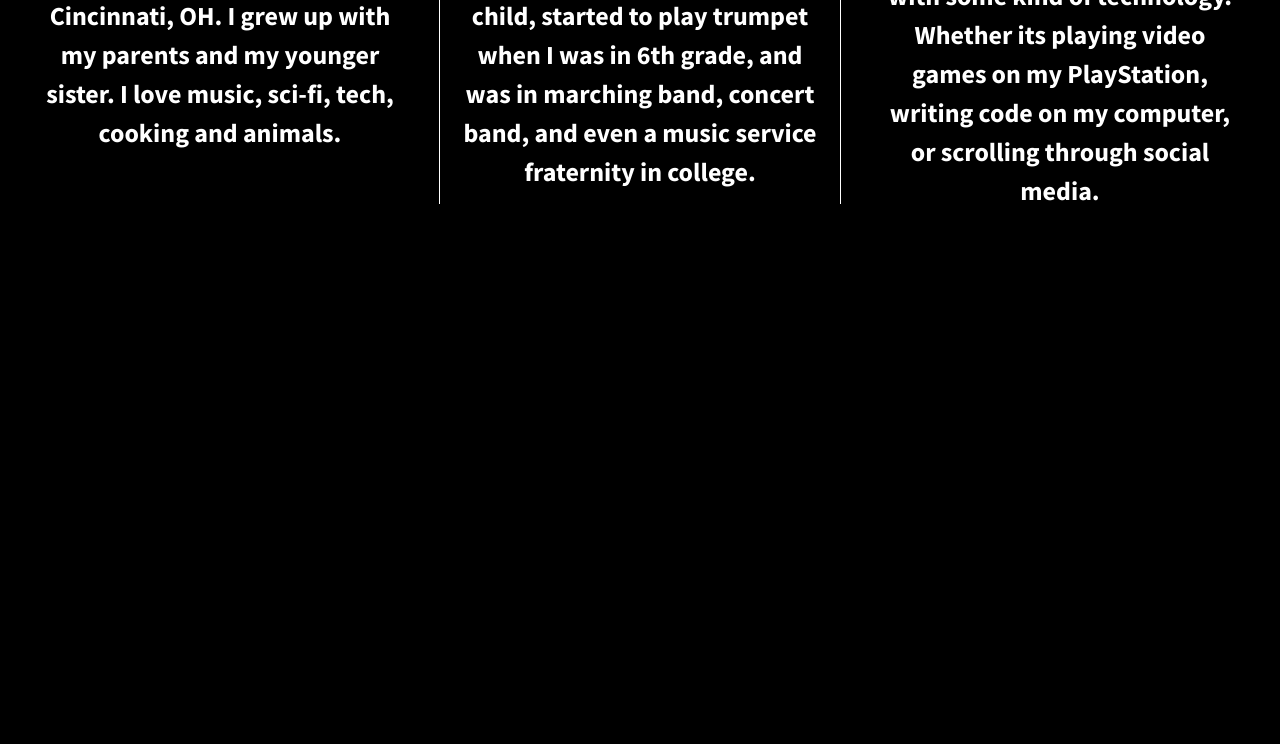
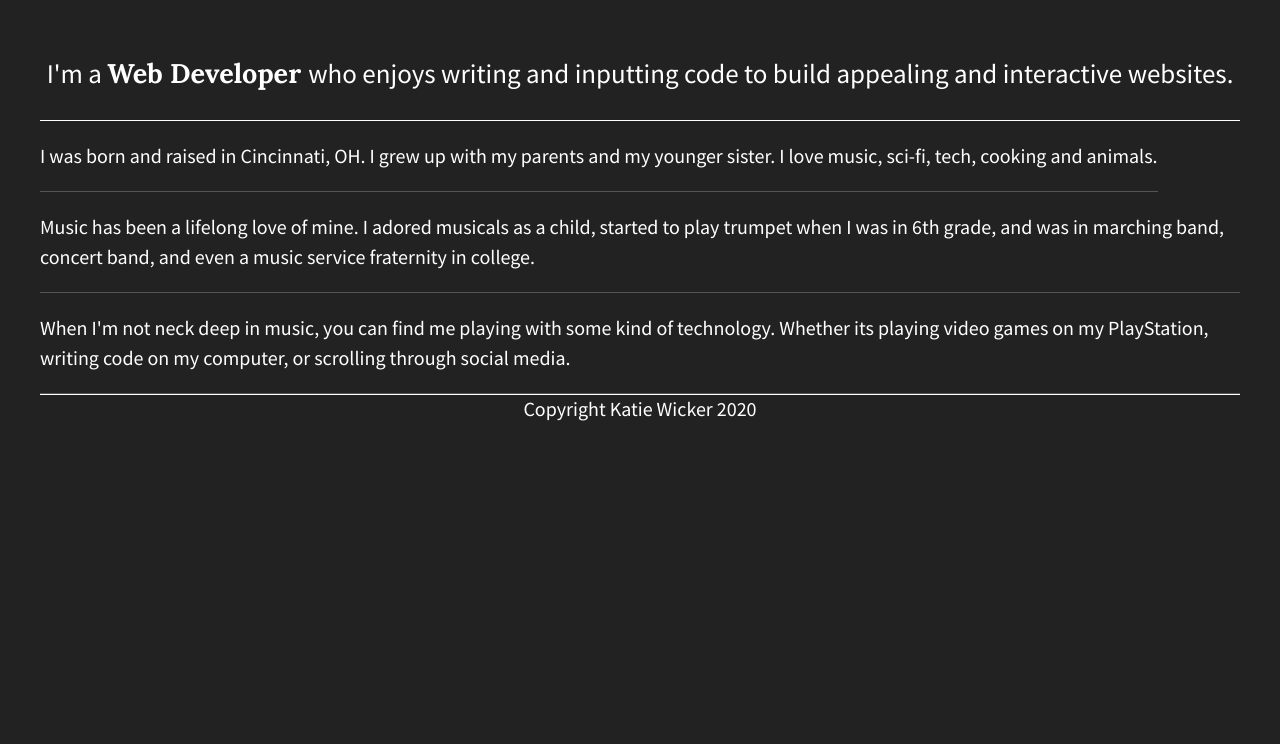
Before and after one commit to wickerkm/div-flex-starter, a plain HTML site: page index.html in a window 1280 px wide. Shown: the part 136-880 px from the top of the page. After the commit the page ends 800 px from the top, so only its background shows below. Drawn offline with nearby package versions, Linux system fonts and the light colour scheme.

Commit message:
more edits

```diff
--- a/css/main.css
+++ b/css/main.css
@@ -97,46 +97,75 @@ textarea {
 
 
 html {
-  background-color: #000000;
+  background-color: #222;
   height: 100%;
+  width: 100%;
 }
 
 body {
   font-family: 'Source Sans Pro', sans-serif;
-  padding: 2em;
+  padding: 0em 2em;
   font-size: 1.25em;
-  height: 100%;
+  color: #fff;
+  display: flex;
+  justify-content: center;
 }
 
-.wrapper {
+header,
+footer {
+  display: flex;
+  justify-content: flex-start;
+  width: 100%;
+}
+
+header h1 {
+  font-family: "Lora", sans-serif;
+  font-size: 3em;
+}
+
+main {
+  border-bottom: 1px solid #fff;
+  display: flex;
+  justify-content: center;
+  width: 100%;
+}
+
+main p{
+  font-size: 1.35em;
+}
+
+header,
+footer,
+main{
+  display: flex;
+  justify-content: center;
+  align-items: center;
+}
+
+p span {
+  font-family: "Lora", sans-serif;
+}
+.flex-container {
   /*add display:flex and set justify-content to space-between*/
   display: flex;
   justify-content: space-between;
-  font-weight: 700;
+  flex-flow: row wrap;
+  max-width: 1200px;
 }
 
-.div-1, .div-2, .div-3 {
+.flex-items {
   /*give the divs a width of 30%, add display:flex, set justify-content and align-items to center*/
-  color: #fff;
   line-height: 1.5em;
-  font-size: 1.3em;
-  height: 300px;
-  width: 30%;
+  font-size: 1em;
   display: flex;
   justify-content: center;
   align-items: center;
-  text-align: center;
+  border-bottom: 1px solid #555;
 }
 
-.div-2 {
-  border-left: solid 1px #ffffff;
-  border-right: solid 1px #ffffff;
-  padding-left: 20px;
-  padding-right: 20px;
+footer {
+  border-top: 1px solid #fff;
 }
-
-
-
 /* ==========================================================================
    Helper classes
    ========================================================================== */
--- a/index.html
+++ b/index.html
@@ -21,16 +21,29 @@
             <p class="browserupgrade">You are using an <strong>outdated</strong> browser. Please <a href="http://browsehappy.com/">upgrade your browser</a> to improve your experience.</p>
         <![endif]-->
 
-        <section class="wrapper">
-            <div class="div-1">
-                I was born and raised in Cincinnati, OH. I grew up with my parents and my younger sister. I love music, sci-fi, tech, cooking and animals.
-            </div>
-            <div class="div-2">
-                Music has been a lifelong love of mine. I adored musicals as a child, started to play trumpet when I was in 6th grade, and was in marching band, concert band, and even a music service fraternity in college.
-            </div>
-            <div class="div-3">
-                When I'm not neck deep in music, you can find me playing with some kind of technology. Whether its playing video games on my PlayStation, writing code on my computer, or scrolling through social media.
-            </div>
+        <section class="flex-container">
+          <header>
+            <h1>Hi! I'm Katie!</h1>
+          </header>
+
+          <main>
+            <p>I'm a <span> Web Developer </span> who enjoys writing and inputting code to build appealing and interactive websites.</p>
+          </main>
+
+          <div id="div-1" class="flex-items">
+            <p>I was born and raised in Cincinnati, OH. I grew up with my parents and my younger sister. I love music, sci-fi, tech, cooking and animals.</p>
+          </div>
+
+          <div id="div-2" class="flex-items">
+            <p>Music has been a lifelong love of mine. I adored musicals as a child, started to play trumpet when I was in 6th grade, and was in marching band, concert band, and even a music service fraternity in college.</p>
+          </div>
+
+          <div id="div-3" class="flex-items">
+            <p>When I'm not neck deep in music, you can find me playing with some kind of technology. Whether its playing video games on my PlayStation, writing code on my computer, or scrolling through social media.</p>
+          </div>
+
+          <footer>Copyright Katie Wicker 2020
+          </footer>
         </section>
 
         <script src="https://ajax.googleapis.com/ajax/libs/jquery/1.11.3/jquery.min.js"></script>
```
